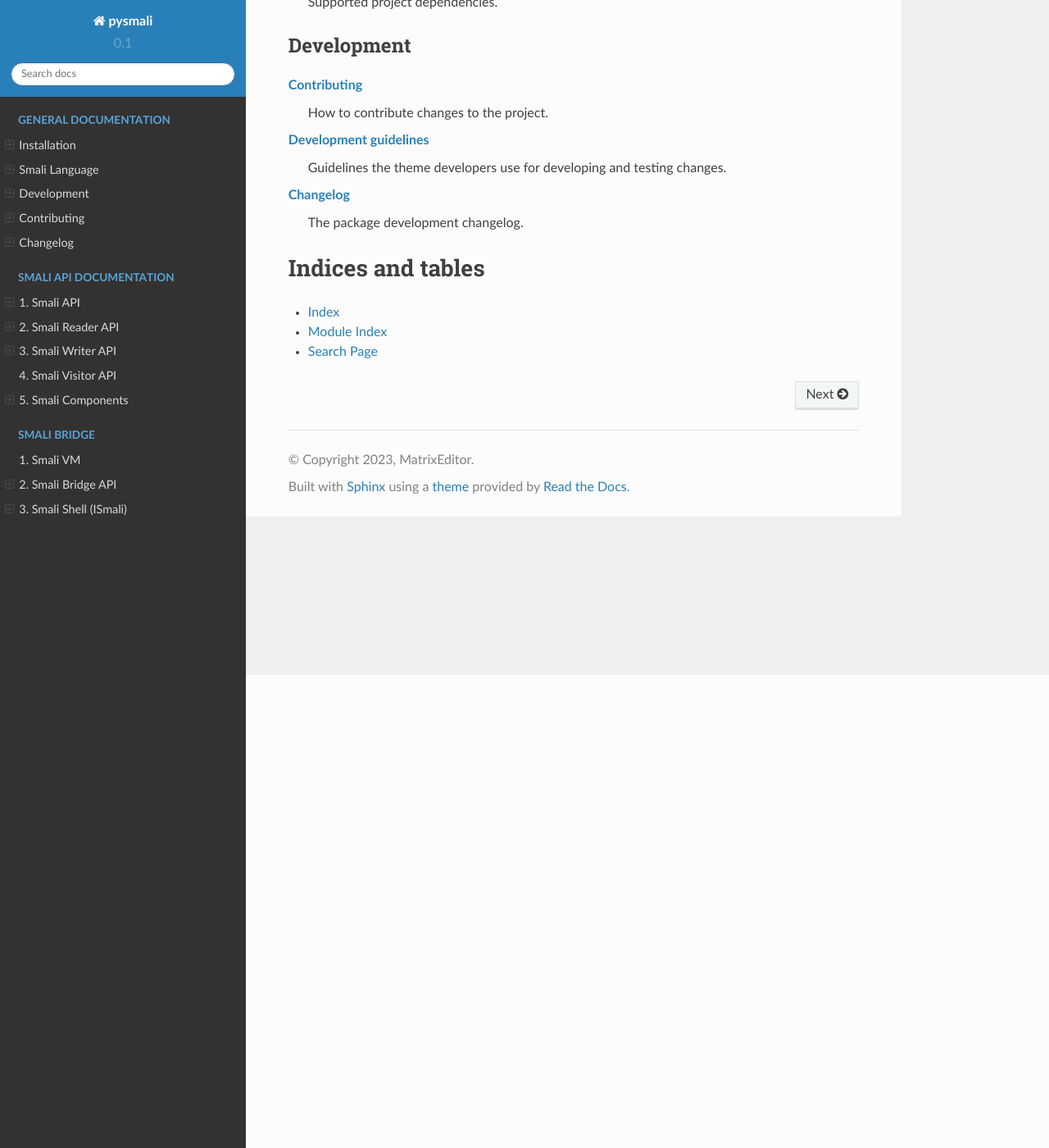
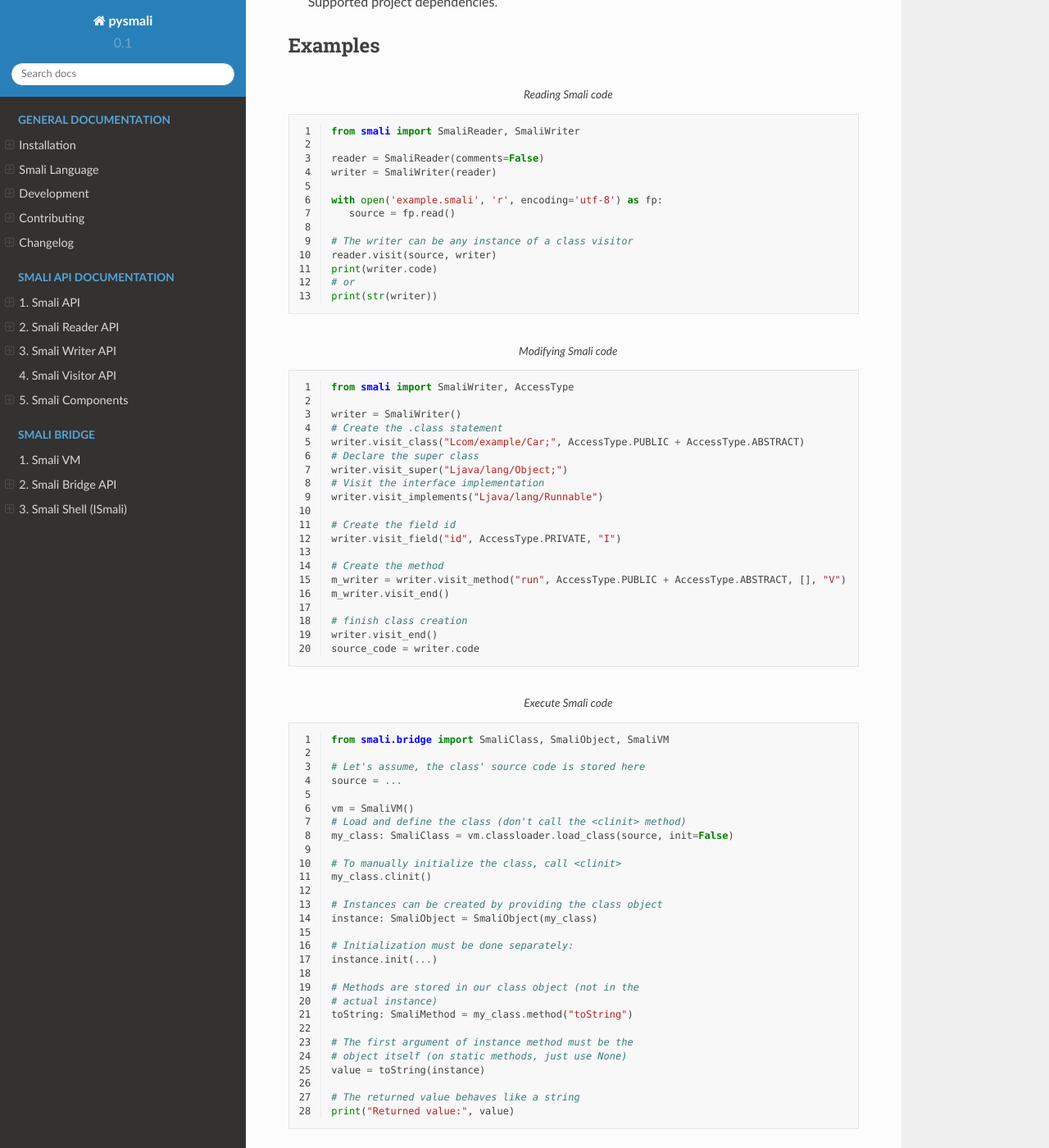
Before and after one commit to metalcorpe/pysmali, a Sphinx documentation site: the page built from docs/index.rst, in a window 1280 px wide and 1400 px high, scrolled down 577 px. Shown: the whole window at 82% size. Built offline with Sphinx 7.4.7 and the Read the Docs theme 2.0.0, drawn with Linux system fonts in a browser that asks for light colours; some of the changed text lies outside the part shown.

```diff
--- a/docs/api/smali/reader.rst
+++ b/docs/api/smali/reader.rst
@@ -11,11 +11,11 @@ following chapter.
 
 .. note::
     Please note that no optimization is done by default, so methods or fields
-    that won't be visited by a ``SmaliWriter`` won't be covered and won't be
+    that won't be visited by a :class:`SmaliWriter` won't be covered and won't be
     visible in the final file.
 
 To copy non-visited structures, just add the reader variable to the
-``SmaliWriter`` when creating a new one:
+:class:`SmaliWriter` when creating a new one:
 
 .. code-block:: python
     :linenos:
@@ -41,7 +41,7 @@ Speaking of statements, they can be devided into groups:
 - Token:
 
     Statements begin with a leading ``.`` and can open a new statement block.
-    They are specified in the ``Token`` class described in :ref:`Token-class`
+    They are specified in the :class:`Token` class described in :ref:`Token-class`
 
 - Invocation blocks:
 
--- a/docs/conf.py
+++ b/docs/conf.py
@@ -15,7 +15,7 @@ author = 'MatrixEditor'
 # The short X.Y version.
 version = '0.1'
 # The full version, including alpha/beta/rc tags.
-release = '0.1.1'
+release = '0.1.2'
 
 # If extensions (or modules to document with autodoc) are in another directory,
 # add these directories to sys.path here. If the directory is relative to the
--- a/docs/index.rst
+++ b/docs/index.rst
@@ -26,6 +26,101 @@ Using this library
 
 :ref:`supported-dependencies`
    Supported project dependencies.
+
+
+Examples
+--------
+
+.. code-block:: python
+   :caption: Reading Smali code
+   :linenos:
+
+   from smali import SmaliReader, SmaliWriter
+
+   reader = SmaliReader(comments=False)
+   writer = SmaliWriter(reader)
+
+   with open('example.smali', 'r', encoding='utf-8') as fp:
+      source = fp.read()
+
+   # The writer can be any instance of a class visitor
+   reader.visit(source, writer)
+   print(writer.code)
+   # or
+   print(str(writer))
+
+.. code-block:: python
+    :linenos:
+    :caption: Modifying Smali code
+
+    from smali import SmaliWriter, AccessType
+
+    writer = SmaliWriter()
+    # Create the .class statement
+    writer.visit_class("Lcom/example/Car;", AccessType.PUBLIC + AccessType.ABSTRACT)
+    # Declare the super class
+    writer.visit_super("Ljava/lang/Object;")
+    # Visit the interface implementation
+    writer.visit_implements("Ljava/lang/Runnable")
+
+    # Create the field id
+    writer.visit_field("id", AccessType.PRIVATE, "I")
+
+    # Create the method
+    m_writer = writer.visit_method("run", AccessType.PUBLIC + AccessType.ABSTRACT, [], "V")
+    m_writer.visit_end()
+
+    # finish class creation
+    writer.visit_end()
+    source_code = writer.code
+
+
+.. code-block:: python
+   :linenos:
+   :caption: Execute Smali code
+
+   from smali.bridge import SmaliClass, SmaliObject, SmaliVM
+
+   # Let's assume, the class' source code is stored here
+   source = ...
+
+   vm = SmaliVM()
+   # Load and define the class (don't call the <clinit> method)
+   my_class: SmaliClass = vm.classloader.load_class(source, init=False)
+
+   # To manually initialize the class, call <clinit>
+   my_class.clinit()
+
+   # Instances can be created by providing the class object
+   instance: SmaliObject = SmaliObject(my_class)
+
+   # Initialization must be done separately:
+   instance.init(...)
+
+   # Methods are stored in our class object (not in the
+   # actual instance)
+   toString: SmaliMethod = my_class.method("toString")
+
+   # The first argument of instance method must be the
+   # object itself (on static methods, just use None)
+   value = toString(instance)
+
+   # The returned value behaves like a string
+   print("Returned value:", value)
+
+
+To execute Smali files from the cli, just use the ``ismali`` command that comes with
+installation of this module:
+
+.. code-block:: bash
+
+   $ ismali
+   >>> vars
+   {'p0': <SmaliObject@20776587040>}
+   >>> const-string v1, "Hello World"
+   >>> vars
+   {'p0': <SmaliObject@20776587040>, 'v1': 'Hello World'}
+
 
 Development
 -----------
--- a/pyproject.toml
+++ b/pyproject.toml
@@ -1,6 +1,6 @@
 [project]
 name = "pysmali"
-version = "0.1.1"
+version = "0.1.2"
 description="Smali Visitor-API and Smali emulator"
 authors = [
   { name="MatrixEditor", email="not@supported.com" },
```
Also changed, not shown: README.md (+3 -3 lines), docs/api/smali/bridge.rst (+4 -4 lines), docs/api/smali/index.rst (+16 -16 lines), docs/changelog.rst (+20 -1 lines), 4 other files.
